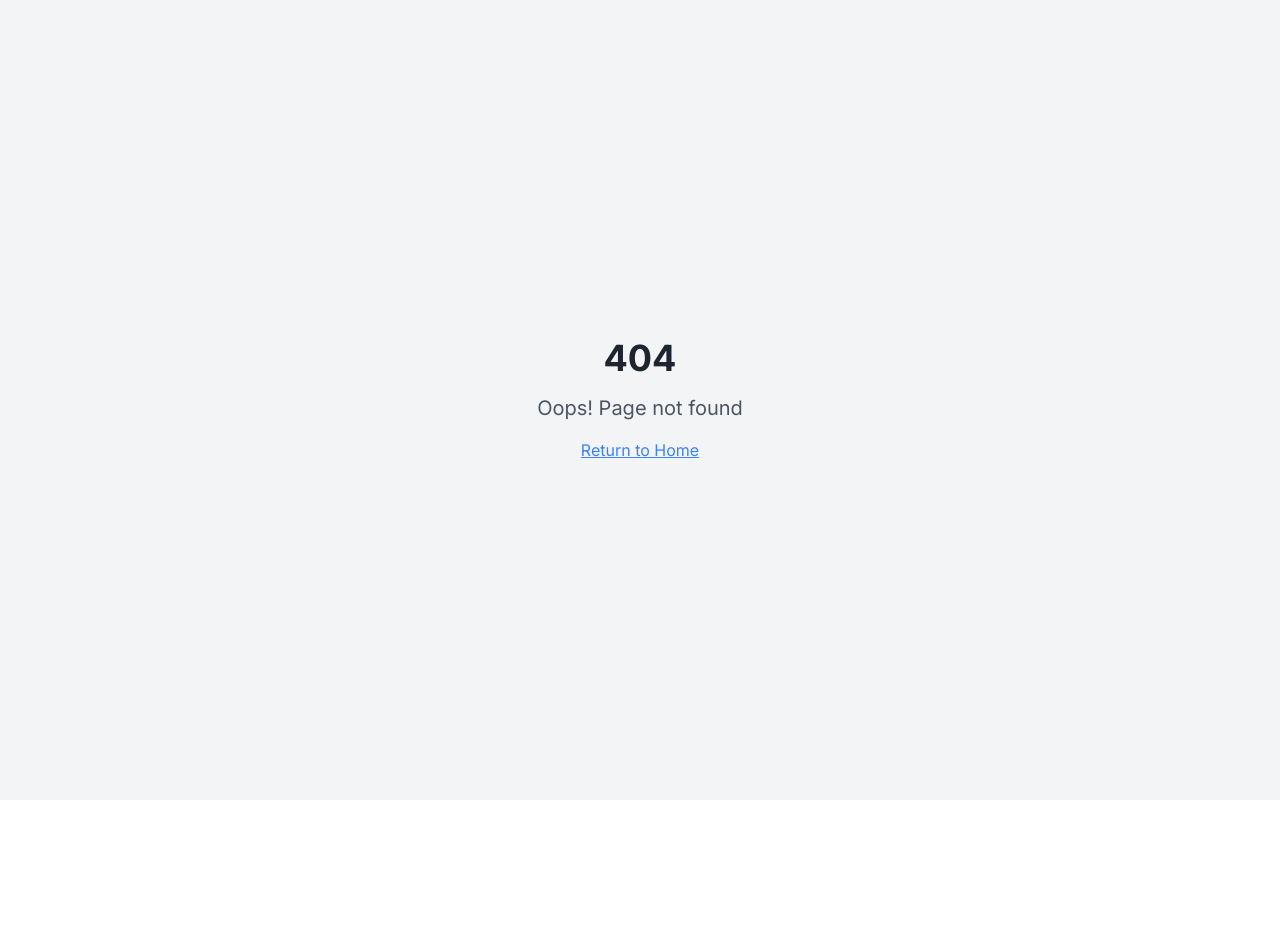
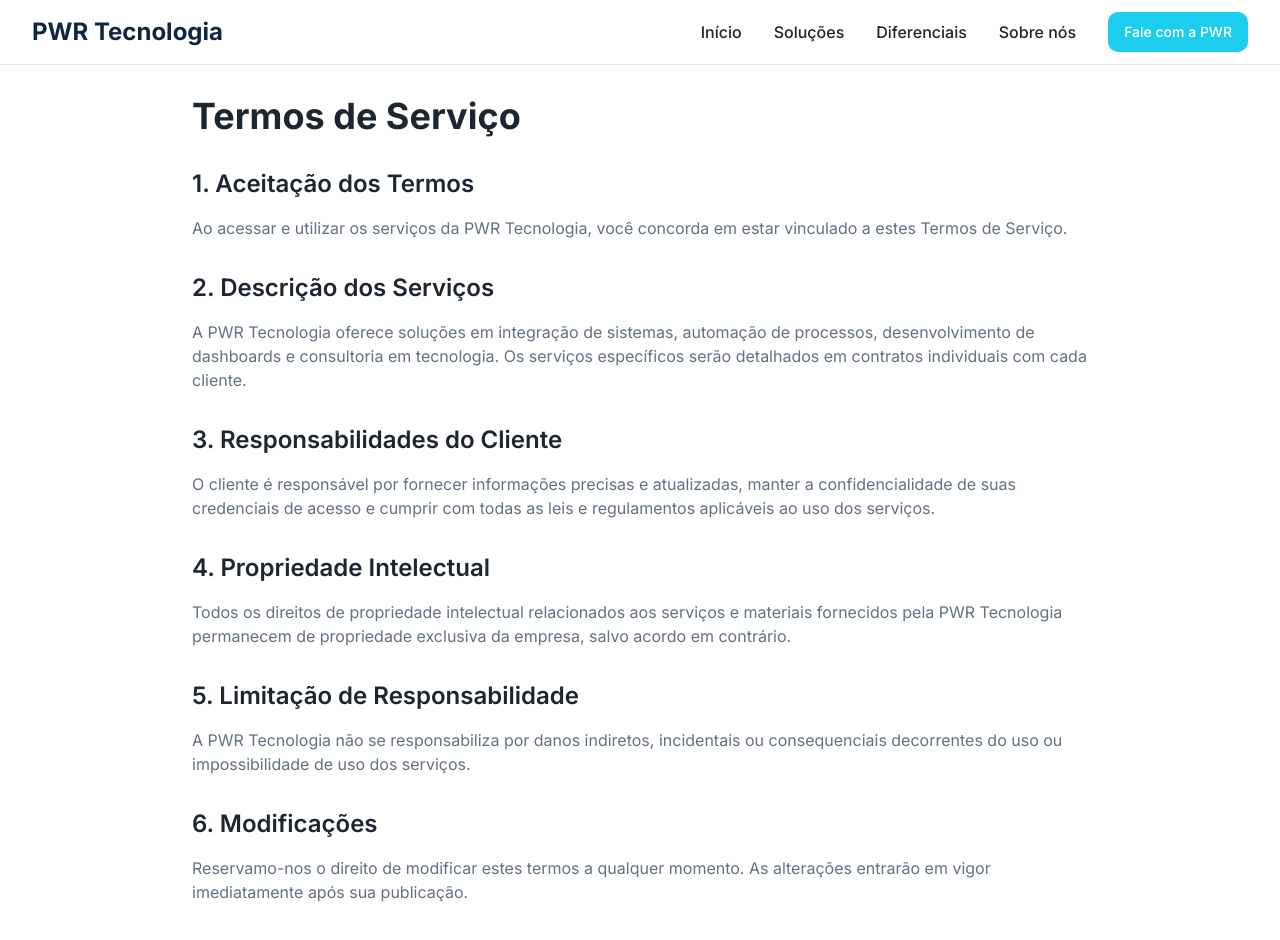
Before and after one commit to rodrigobbrozinga/pwr-innovate-connect, a React (Vite) app: page /termos-de-servico in a window 1280 px wide. Before the commit this address had no page. Shown: the top 940 px of the page. Before the commit the page ends 800 px from the top, so only its background shows below. Built offline with nearby package versions, Linux system fonts and the light colour scheme; the HTML template or start-up script is replaced by a standard one.

Commit message:
Add terms of service page
Create a new page for Terms of Service and add a link to it in the footer. This page provides generic terms that can be further customized later.

```diff
--- a/src/App.tsx
+++ b/src/App.tsx
@@ -4,6 +4,7 @@ import { TooltipProvider } from "@/components/ui/tooltip";
 import { QueryClient, QueryClientProvider } from "@tanstack/react-query";
 import { BrowserRouter, Routes, Route } from "react-router-dom";
 import Index from "./pages/Index";
+import TermsOfService from "./pages/TermsOfService";
 import NotFound from "./pages/NotFound";
 
 const queryClient = new QueryClient();
@@ -16,6 +17,7 @@ const App = () => (
       <BrowserRouter>
         <Routes>
           <Route path="/" element={<Index />} />
+          <Route path="/termos-de-servico" element={<TermsOfService />} />
           {/* ADD ALL CUSTOM ROUTES ABOVE THE CATCH-ALL "*" ROUTE */}
           <Route path="*" element={<NotFound />} />
         </Routes>
--- a/src/components/Footer.tsx
+++ b/src/components/Footer.tsx
@@ -1,3 +1,5 @@
+import { Link } from "react-router-dom";
+
 const Footer = () => {
   const scrollToSection = (id: string) => {
     const element = document.getElementById(id);
@@ -85,7 +87,15 @@ const Footer = () => {
         <div className="border-t border-primary-foreground/20 pt-8">
           <div className="flex flex-col md:flex-row justify-between items-center gap-4 text-sm text-primary-foreground/60">
             <p>CNPJ: 55.360.017/0001-41</p>
-            <p>© 2025 PWR Tecnologia. Todos os direitos reservados.</p>
+            <div className="flex flex-col md:flex-row items-center gap-4">
+              <Link
+                to="/termos-de-servico"
+                className="hover:text-primary-foreground transition-colors"
+              >
+                Termos de Serviço
+              </Link>
+              <p>© 2025 PWR Tecnologia. Todos os direitos reservados.</p>
+            </div>
           </div>
         </div>
       </div>
--- /dev/null
+++ b/src/pages/TermsOfService.tsx
@@ -0,0 +1,75 @@
+import Header from "@/components/Header";
+import Footer from "@/components/Footer";
+
+const TermsOfService = () => {
+  return (
+    <div className="min-h-screen bg-background">
+      <Header />
+      <main className="container mx-auto px-4 sm:px-6 lg:px-8 py-24">
+        <article className="max-w-4xl mx-auto prose prose-lg">
+          <h1 className="text-4xl font-bold text-foreground mb-8">Termos de Serviço</h1>
+
+          <section className="mb-8">
+            <h2 className="text-2xl font-semibold text-foreground mb-4">1. Aceitação dos Termos</h2>
+            <p className="text-muted-foreground">
+              Ao acessar e utilizar os serviços da PWR Tecnologia, você concorda em estar vinculado a estes Termos de Serviço.
+            </p>
+          </section>
+
+          <section className="mb-8">
+            <h2 className="text-2xl font-semibold text-foreground mb-4">2. Descrição dos Serviços</h2>
+            <p className="text-muted-foreground">
+              A PWR Tecnologia oferece soluções em integração de sistemas, automação de processos,
+              desenvolvimento de dashboards e consultoria em tecnologia. Os serviços específicos serão
+              detalhados em contratos individuais com cada cliente.
+            </p>
+          </section>
+
+          <section className="mb-8">
+            <h2 className="text-2xl font-semibold text-foreground mb-4">3. Responsabilidades do Cliente</h2>
+            <p className="text-muted-foreground">
+              O cliente é responsável por fornecer informações precisas e atualizadas, manter a
+              confidencialidade de suas credenciais de acesso e cumprir com todas as leis e regulamentos
+              aplicáveis ao uso dos serviços.
+            </p>
+          </section>
+
+          <section className="mb-8">
+            <h2 className="text-2xl font-semibold text-foreground mb-4">4. Propriedade Intelectual</h2>
+            <p className="text-muted-foreground">
+              Todos os direitos de propriedade intelectual relacionados aos serviços e materiais fornecidos
+              pela PWR Tecnologia permanecem de propriedade exclusiva da empresa, salvo acordo em contrário.
+            </p>
+          </section>
+
+          <section className="mb-8">
+            <h2 className="text-2xl font-semibold text-foreground mb-4">5. Limitação de Responsabilidade</h2>
+            <p className="text-muted-foreground">
+              A PWR Tecnologia não se responsabiliza por danos indiretos, incidentais ou consequenciais
+              decorrentes do uso ou impossibilidade de uso dos serviços.
+            </p>
+          </section>
+
+          <section className="mb-8">
+            <h2 className="text-2xl font-semibold text-foreground mb-4">6. Modificações</h2>
+            <p className="text-muted-foreground">
+              Reservamo-nos o direito de modificar estes termos a qualquer momento. As alterações entrarão
+              em vigor imediatamente após sua publicação.
+            </p>
+          </section>
+
+          <section className="mb-8">
+            <h2 className="text-2xl font-semibold text-foreground mb-4">7. Contato</h2>
+            <p className="text-muted-foreground">
+              Para questões sobre estes Termos de Serviço, entre em contato conosco através do email
+              pwrtecch@gmail.com ou telefone (31) 99751-3668.
+            </p>
+          </section>
+        </article>
+      </main>
+      <Footer />
+    </div>
+  );
+};
+
+export default TermsOfService;
```
